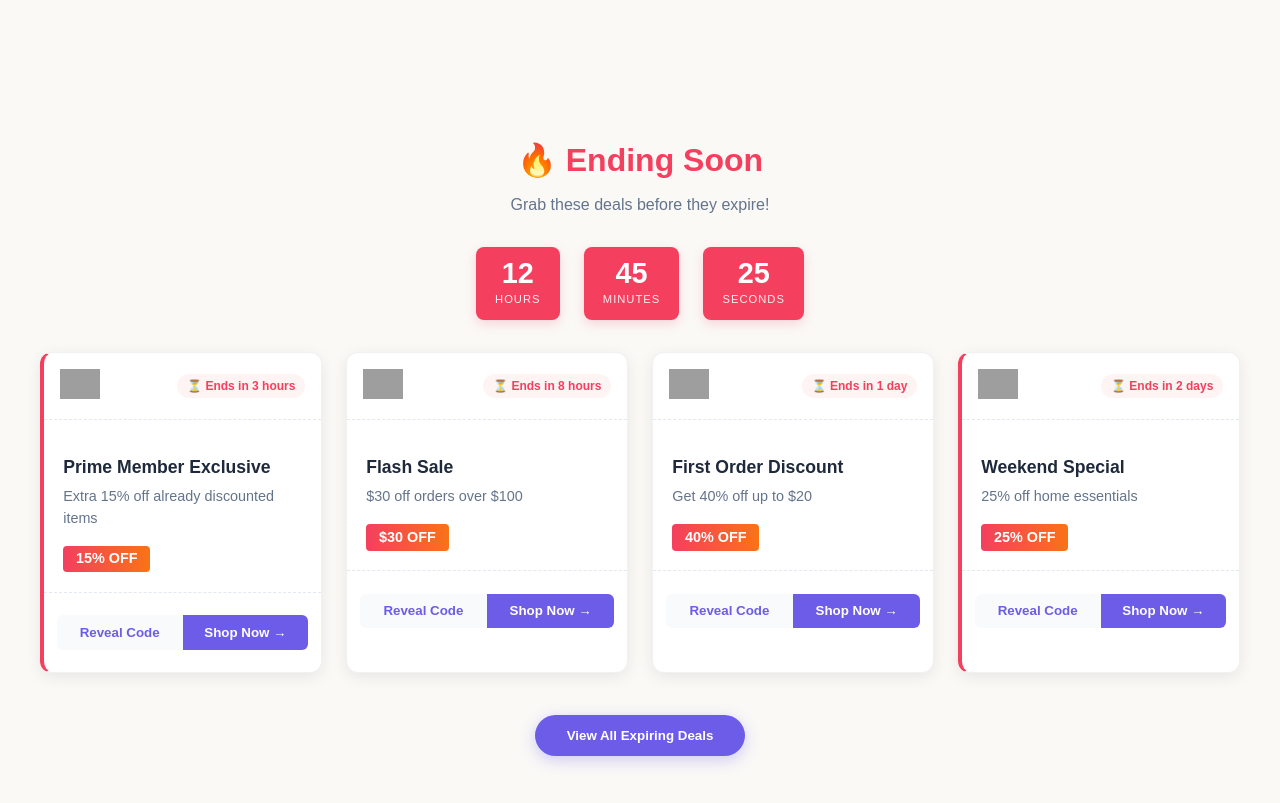
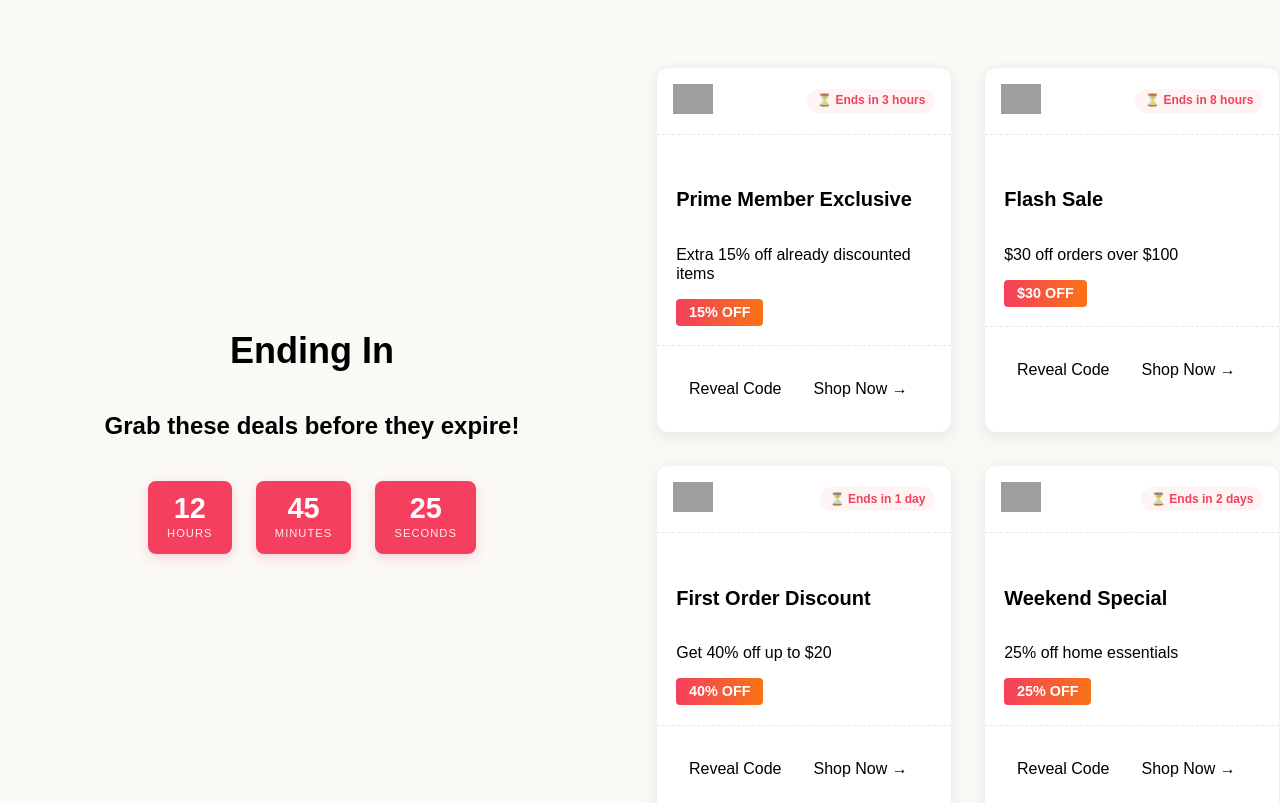
Before and after one commit to dev-nirob1/coupons-website, a Vue app: page / in a window 1280 px wide. Shown: the part 1700-2503 px from the top of the page. Built offline with nearby package versions, Linux system fonts and the light colour scheme; grey boxes are pictures that could not be loaded.

Commit message:
update endind soon section

```diff
--- a/src/components/section/EndingSoon.vue
+++ b/src/components/section/EndingSoon.vue
@@ -1,202 +1,10 @@
-<!-- <template>
-  <section class="ending-soon-section">
-    <h2 class="section-title">⏰ Ending Soon</h2>
-
-    <div class="coupon-grid container">
-      <div
-        v-for="coupon in endingSoonCoupons"
-        :key="coupon.id"
-        class="coupon-card"
-      >
-        <div class="coupon-content">
-          <h3>{{ coupon.title }}</h3>
-          <p class="store">{{ coupon.store }}</p>
-          <p class="discount">{{ coupon.discount }} OFF</p>
-          <p class="expires">Expires: {{ formatDate(coupon.expiresAt) }}</p>
-          <button class="btn-claim">Claim Now</button>
-        </div>
-      </div>
-    </div>
-  </section>
-</template>
-
 <script setup>
-import { ref } from 'vue'
-
-const endingSoonCoupons = ref([
-  {
-    id: 1,
-    title: '20% Off on All Electronics',
-    store: 'TechMart',
-    discount: '20%',
-    expiresAt: '2025-04-08',
-  },
-  {
-    id: 2,
-    title: 'Free Shipping + 10% Off',
-    store: 'FashionFiesta',
-    discount: '10%',
-    expiresAt: '2025-04-08',
-  },
-  {
-    id: 3,
-    title: 'Buy 1 Get 1 Free Pizza',
-    store: 'YummyBites',
-    discount: 'BOGO',
-    expiresAt: '2025-04-07',
-  }
-])
-
-function formatDate(dateStr) {
-  const date = new Date(dateStr)
-  return date.toLocaleDateString(undefined, { month: 'short', day: 'numeric', year: 'numeric' })
-}
-</script>
-
-<style scoped>
-.ending-soon-section {
-  background-color: #fff;
-  padding: 3rem 1.5rem;
-  text-align: center;
-}
-
-.section-title {
-  font-size: 2rem;
-  margin-bottom: 2rem;
-  color: #dc2626;
-}
-
-.coupon-grid {
-  display: grid;
-  grid-template-columns: repeat(auto-fit, minmax(260px, 1fr));
-  gap: 1.5rem;
-}
-
-.coupon-card {
-  background: #fff0f1;
-  border: 1px solid #fecdd3;
-  border-left: 5px solid #ef4444;
-  border-radius: 1rem;
-  padding: 1.25rem;
-  box-shadow: 0 4px 10px rgba(0, 0, 0, 0.05);
-  transition: transform 0.3s ease;
-}
-
-.coupon-card:hover {
-  transform: translateY(-5px);
-}
-
-.coupon-content h3 {
-  font-size: 1.1rem;
-  font-weight: 600;
-  margin-bottom: 0.25rem;
-}
-
-.store {
-  color: #6b7280;
-  font-size: 0.9rem;
-  margin-bottom: 0.5rem;
-}
-
-.discount {
-  font-size: 1.2rem;
-  font-weight: bold;
-  color: #dc2626;
-  margin-bottom: 0.5rem;
-}
-
-.expires {
-  font-size: 0.85rem;
-  color: #9ca3af;
-  margin-bottom: 1rem;
-}
-
-.btn-claim {
-  background: #ef4444;
-  color: white;
-  padding: 0.5rem 1.25rem;
-  border: none;
-  border-radius: 999px;
-  font-weight: 500;
-  cursor: pointer;
-  transition: background 0.2s ease;
-}
-
-.btn-claim:hover {
-  background: #dc2626;
-}
-</style> -->
-<template>
-  <section class="ending-soon">
-    <div class="container">
-      <div class="section-header">
-        <h2 class="section-title">🔥 Ending Soon</h2>
-        <p class="section-subtitle">Grab these deals before they expire!</p>
-      </div>
-
-      <!-- Countdown Timer (Optional) -->
-      <div class="countdown-timer">
-        <div class="timer-box">
-          <span class="timer-value">{{ hours }}</span>
-          <span class="timer-label">Hours</span>
-        </div>
-        <div class="timer-box">
-          <span class="timer-value">{{ minutes }}</span>
-          <span class="timer-label">Minutes</span>
-        </div>
-        <div class="timer-box">
-          <span class="timer-value">{{ seconds }}</span>
-          <span class="timer-label">Seconds</span>
-        </div>
-      </div>
-
-      <!-- Coupon Cards Grid -->
-      <div class="coupons-grid">
-        <div
-          class="coupon-card"
-          v-for="coupon in endingSoonCoupons"
-          :key="coupon.id"
-          :class="{ 'highlight': coupon.isHotDeal }"
-        >
-          <div class="coupon-header">
-            <span class="store-logo">
-              <img :src="coupon.storeLogo" :alt="coupon.storeName">
-            </span>
-            <span class="expiry-badge">
-              ⏳ Ends in {{ coupon.expiresIn }}
-            </span>
-          </div>
-
-          <div class="coupon-body">
-            <h3 class="deal-title">{{ coupon.title }}</h3>
-            <div class="deal-description">{{ coupon.description }}</div>
-
-            <div class="discount-tag">
-              {{ coupon.discount }}
-            </div>
-          </div>
-
-          <div class="coupon-footer">
-            <button class="reveal-code-btn" @click="revealCode(coupon.id)">
-              {{ coupon.isCodeRevealed ? coupon.code : 'Reveal Code' }}
-            </button>
-            <button class="shop-now-btn" @click="goToDeal(coupon.url)">
-              Shop Now →
-            </button>
-          </div>
-        </div>
-      </div>
-
-      <!-- View All Button -->
-      <div class="view-all-container">
-        <button class="view-all-btn">View All Expiring Deals</button>
-      </div>
-    </div>
-  </section>
-</template>
-
-<script setup>
-import { ref, onMounted, onBeforeUnmount } from 'vue';
+import { ref } from 'vue';
+import CountDown from '../widgets/CountDown.vue';
+import BaseTitle from '../element/BaseTitle.vue';
+import SubTitle from '../element/SubTitle.vue';
+import BaseParagraph from '../element/BaseParagraph.vue';
+import BaseButton from '../element/BaseButton.vue';
 
 // Sample data for expiring coupons
 const endingSoonCoupons = ref([
@@ -252,121 +60,56 @@ const endingSoonCoupons = ref([
   }
 ]);
 
-// Countdown timer logic
-const hours = ref('12');
-const minutes = ref('45');
-const seconds = ref('30');
-let timerInterval;
+</script>
 
-const updateTimer = () => {
-  // In a real app, calculate time until midnight or next deal batch
-  let sec = parseInt(seconds.value);
-  let min = parseInt(minutes.value);
-  let hr = parseInt(hours.value);
+<template>
+  <section class="ending-soon">
+    <div class="container">
+      <div class="medium-2 gap-2">
+        <div class=" flex flex-col justify-center align-center">
+          <div class="text-center">
+            <BaseTitle>Ending In</BaseTitle>
+            <SubTitle>Grab these deals before they expire!</SubTitle>
+            <CountDown />
+          </div>
+        </div>
 
-  if (sec > 0) sec--;
-  else {
-    sec = 59;
-    if (min > 0) min--;
-    else {
-      min = 59;
-      if (hr > 0) hr--;
-    }
-  }
+        <!-- Coupon Cards Grid -->
+        <div class="medium-2 gap-2">
+          <div class="coupon-card" v-for="coupon in endingSoonCoupons" :key="coupon.id">
+            <div class="flex justify-between align-center p-1">
+              <span class="store-logo">
+                <img :src="coupon.storeLogo" :alt="coupon.storeName">
+              </span>
+              <span class="expiry-badge">
+                ⏳ Ends in {{ coupon.expiresIn }}
+              </span>
+            </div>
 
-  hours.value = hr.toString().padStart(2, '0');
-  minutes.value = min.toString().padStart(2, '0');
-  seconds.value = sec.toString().padStart(2, '0');
-};
+            <div class="coupon-body">
+              <BaseTitle tag="h5">{{ coupon.title }}</BaseTitle>
+              <BaseParagraph>{{ coupon.description }}</BaseParagraph>
 
-// Reveal coupon code
-const revealCode = (couponId) => {
-  const coupon = endingSoonCoupons.value.find(c => c.id === couponId);
-  if (coupon) coupon.isCodeRevealed = true;
-};
+              <div class="discount-tag">
+                {{ coupon.discount }}
+              </div>
+            </div>
+            <div class="flex p-1">
+              <BaseButton>Reveal Code</BaseButton>
+              <BaseButton> Shop Now →</BaseButton>
+            </div>
+          </div>
+        </div>
+      </div>
+    </div>
+  </section>
+</template>
 
-// Navigate to deal
-const goToDeal = (url) => {
-  window.open(url, '_blank');
-};
-
-// Start/stop timer
-onMounted(() => {
-  timerInterval = setInterval(updateTimer, 1000);
-});
-
-onBeforeUnmount(() => {
-  clearInterval(timerInterval);
-});
-</script>
 
 <style scoped>
 /* Section Styling */
 .ending-soon {
-  padding: 3rem 1rem;
-  /* background: linear-gradient(to bottom, #fff8f8, #ffffff); */
-}
-
-.container {
-  max-width: 1200px;
-  margin: 0 auto;
-}
-
-.section-header {
-  text-align: center;
-  margin-bottom: 2rem;
-}
-
-.section-title {
-  font-size: 2rem;
-  font-weight: 700;
-  color: #f43f5e;
-  margin-bottom: 0.5rem;
-}
-
-.section-subtitle {
-  font-size: 1rem;
-  color: #64748b;
-}
-
-/* Countdown Timer */
-.countdown-timer {
-  display: flex;
-  justify-content: center;
-  gap: 1.5rem;
-  margin: 2rem 0;
-}
-
-.timer-box {
-  background: #f43f5e;
-  color: white;
-  padding: 0.8rem 1.2rem;
-  border-radius: 8px;
-  text-align: center;
-  min-width: 80px;
-  box-shadow: 0 4px 12px rgba(244, 63, 94, 0.2);
-}
-
-.timer-value {
-  font-size: 1.8rem;
-  font-weight: 700;
-  display: block;
-  line-height: 1;
-}
-
-.timer-label {
-  font-size: 0.7rem;
-  opacity: 0.9;
-  text-transform: uppercase;
-  letter-spacing: 1px;
-}
-
-/* Coupons Grid */
-.coupons-grid {
-  display: grid;
-  grid-template-columns: repeat(auto-fill, minmax(280px, 1fr));
-  gap: 1.5rem;
-  margin: 2rem 0;
+  min-height: 100vh;
 }
 
 .coupon-card {
@@ -381,18 +124,6 @@ onBeforeUnmount(() => {
 .coupon-card:hover {
   transform: translateY(-5px);
   box-shadow: 0 8px 25px rgba(0, 0, 0, 0.12);
-}
-
-.coupon-card.highlight {
-  border-left: 4px solid #f43f5e;
-}
-
-.coupon-header {
-  display: flex;
-  justify-content: space-between;
-  align-items: center;
-  padding: 1rem;
-  border-bottom: 1px dashed #e2e8f0;
 }
 
 .store-logo img {
@@ -412,21 +143,9 @@ onBeforeUnmount(() => {
 }
 
 .coupon-body {
+  border-top: 1px dashed #e2e8f0;
+  border-bottom: 1px dashed #e2e8f0;
   padding: 1.2rem;
-}
-
-.deal-title {
-  font-size: 1.1rem;
-  font-weight: 700;
-  color: #1e293b;
-  margin-bottom: 0.5rem;
-}
-
-.deal-description {
-  font-size: 0.9rem;
-  color: #64748b;
-  margin-bottom: 1rem;
-  line-height: 1.5;
 }
 
 .discount-tag {
@@ -438,83 +157,4 @@ onBeforeUnmount(() => {
   font-weight: 700;
   font-size: 0.9rem;
 }
-
-.coupon-footer {
-  display: flex;
-  border-top: 1px dashed #e2e8f0;
-  padding: 0.8rem;
-}
-
-.reveal-code-btn, .shop-now-btn {
-  flex: 1;
-  padding: 0.6rem;
-  border: none;
-  font-weight: 600;
-  cursor: pointer;
-  transition: all 0.2s ease;
-}
-
-.reveal-code-btn {
-  background: #f8fafc;
-  color: #6c5ce7;
-  border-radius: 6px 0 0 6px;
-}
-
-.reveal-code-btn:hover {
-  background: #f1f5f9;
-}
-
-.shop-now-btn {
-  background: #6c5ce7;
-  color: white;
-  border-radius: 0 6px 6px 0;
-}
-
-.shop-now-btn:hover {
-  background: #5a4bd1;
-}
-
-/* View All Button */
-.view-all-container {
-  text-align: center;
-  margin-top: 2rem;
-}
-
-.view-all-btn {
-  padding: 0.8rem 2rem;
-  background: #6c5ce7;
-  color: white;
-  border: none;
-  border-radius: 50px;
-  font-weight: 600;
-  cursor: pointer;
-  transition: all 0.2s ease;
-  box-shadow: 0 4px 15px rgba(108, 92, 231, 0.3);
-}
-
-.view-all-btn:hover {
-  background: #5a4bd1;
-  transform: translateY(-2px);
-  box-shadow: 0 6px 20px rgba(108, 92, 231, 0.4);
-}
-
-/* Responsive Adjustments */
-@media (max-width: 768px) {
-  .coupons-grid {
-    grid-template-columns: 1fr;
-  }
-
-  .countdown-timer {
-    gap: 1rem;
-  }
-
-  .timer-box {
-    min-width: 70px;
-    padding: 0.6rem 1rem;
-  }
-
-  .timer-value {
-    font-size: 1.5rem;
-  }
-}
 </style>
--- /dev/null
+++ b/src/components/widgets/CountDown.vue
@@ -0,0 +1,92 @@
+<script setup>
+import { onBeforeUnmount, onMounted, ref } from 'vue';
+
+// Countdown timer logic
+const hours = ref('12');
+const minutes = ref('45');
+const seconds = ref('30');
+let timerInterval;
+const updateTimer = () => {
+  // In a real app, calculate time until midnight or next deal batch
+  let sec = parseInt(seconds.value);
+  let min = parseInt(minutes.value);
+  let hr = parseInt(hours.value);
+
+  if (sec > 0) sec--;
+  else {
+    sec = 59;
+    if (min > 0) min--;
+    else {
+      min = 59;
+      if (hr > 0) hr--;
+    }
+  }
+
+  hours.value = hr.toString().padStart(2, '0');
+  minutes.value = min.toString().padStart(2, '0');
+  seconds.value = sec.toString().padStart(2, '0');
+};
+
+
+// Start/stop timer
+
+onMounted(() => {
+  timerInterval = setInterval(updateTimer, 1000);
+});
+
+onBeforeUnmount(() => {
+  clearInterval(timerInterval);
+});
+</script>
+
+<template>
+  <div class="countdown-timer">
+        <div class="timer-box">
+          <span class="timer-value">{{ hours }}</span>
+          <span class="timer-label">Hours</span>
+        </div>
+        <div class="timer-box">
+          <span class="timer-value">{{ minutes }}</span>
+          <span class="timer-label">Minutes</span>
+        </div>
+        <div class="timer-box">
+          <span class="timer-value">{{ seconds }}</span>
+          <span class="timer-label">Seconds</span>
+        </div>
+      </div>
+</template>
+
+<style>
+/* Countdown Timer */
+.countdown-timer {
+  display: flex;
+  justify-content: center;
+  gap: 1.5rem;
+  margin: 2rem 0;
+}
+
+.timer-box {
+  background: #f43f5e;
+  color: white;
+  padding: 0.8rem 1.2rem;
+  border-radius: 8px;
+  text-align: center;
+  min-width: 80px;
+  box-shadow: 0 4px 12px rgba(244, 63, 94, 0.2);
+}
+
+
+.timer-value {
+  font-size: 1.8rem;
+  font-weight: 700;
+  display: block;
+  line-height: 1;
+}
+
+.timer-label {
+  font-size: 0.7rem;
+  opacity: 0.9;
+  text-transform: uppercase;
+  letter-spacing: 1px;
+}
+</style>
--- /dev/null
+++ b/src/components/widgets/EndingSoonCard.vue
@@ -0,0 +1,3 @@
+<template>
+  ending soon
+</template>
```
